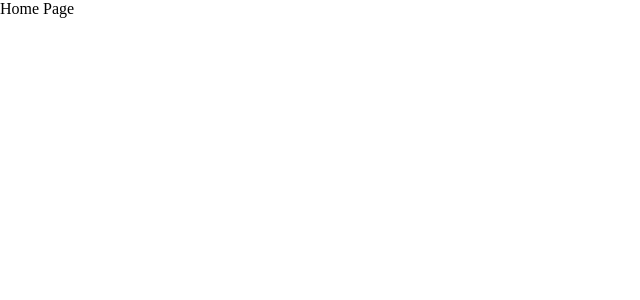
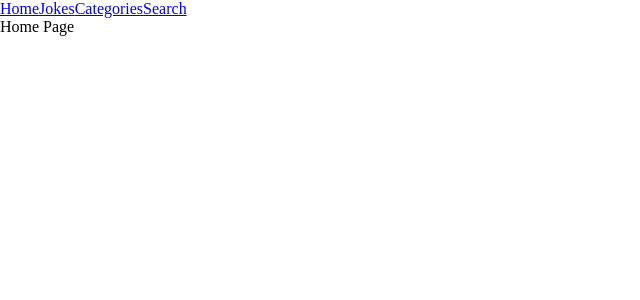
Before and after one commit to FreeFlight-Code/norrisAPI, a React (Create React App) app: page / in a window 1280 px wide. Shown: the top 300 px of the page, without its empty margins (0-640 px from the left). Built offline with nearby package versions, Linux system fonts and the light colour scheme.

Commit message:
nav header

```diff
--- a/src/App.jsx
+++ b/src/App.jsx
@@ -1,5 +1,6 @@
 import React from 'react';
 import { BrowserRouter as Router, Route, Switch} from "react-router-dom";
+import Header from './components/Header'
 import Home from './pages/Home'
 import Categories from './pages/Categories'
 import Jokes from './pages/Jokes'
@@ -11,6 +12,11 @@ export default class App extends React.Component {
 
   render() {
     return (
+
+      <div className='ChuckNorrisApp'>
+
+        <Header />
+
         <Router>
           <Switch>
             <Route path="/categories">
@@ -30,6 +36,8 @@ export default class App extends React.Component {
             </Route>
           </Switch>
         </Router>
+
+      </div>
     );
   }
 }
--- /dev/null
+++ b/src/components/Header.jsx
@@ -0,0 +1,25 @@
+import React from 'react';
+import {BrowserRouter as Router, Link} from 'react-router-dom';
+
+class Header extends React.Component {
+	constructor(props) {
+		super(props);
+		this.state = {  }
+	}
+
+
+	render() {
+		return (
+      <header>
+        <nav>
+			<a href="/"><span>Home</span></a>
+			<a href="jokes"><span>Jokes</span></a>
+			<a href="categories"><span>Categories</span></a>
+			<a href="search"><span>Search</span></a>
+        </nav>
+      </header>
+    );
+	}
+}
+
+export default Header;
```
Lines whose indentation alone changed are shown as unchanged.
